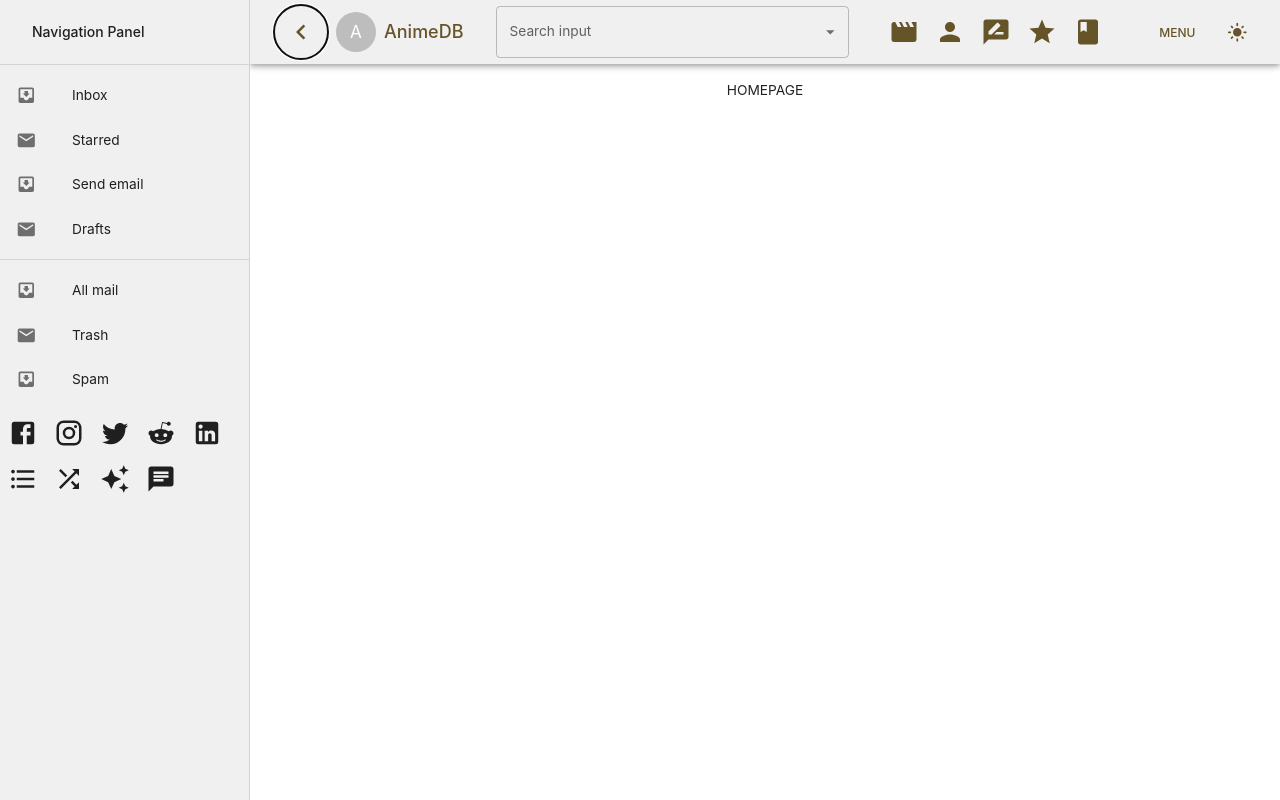
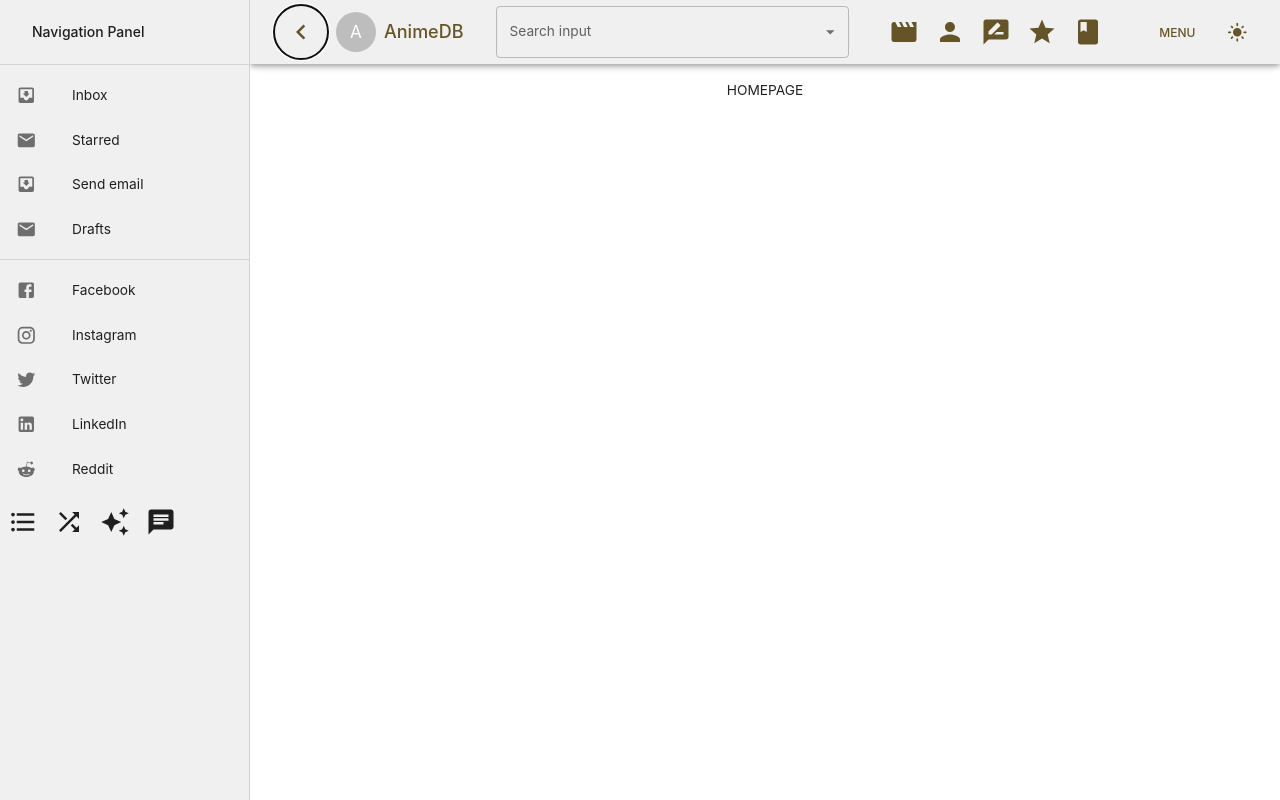
Before and after one commit to Gapotchenko-Yakov/anime-realm, a React (Vite) app in the folder client/: page /home in a window 1280 px wide. Both pictures are taken after a click on the button 51 px from the left and 32 px from the top of the page. Built offline with nearby package versions, Linux system fonts and the light colour scheme.

Commit message:
Change social links in the Drawer.

```diff
--- a/client/src/components/NavigationPanel.tsx
+++ b/client/src/components/NavigationPanel.tsx
@@ -42,6 +42,14 @@
 
   const theme: any = useTheme();
 
+  const socialLinks = [
+    { icon: <FacebookIcon />, label: "Facebook", link: "#" },
+    { icon: <InstagramIcon />, label: "Instagram", link: "#" },
+    { icon: <TwitterIcon />, label: "Twitter", link: "#" },
+    { icon: <LinkedInIcon />, label: "LinkedIn", link: "#" },
+    { icon: <RedditIcon />, label: "Reddit", link: "#" },
+  ];
+
   return (
     <Drawer
       sx={{
@@ -77,39 +85,21 @@
       </List>
       <Divider />
       <List>
-        {["All mail", "Trash", "Spam"].map((text, index) => (
-          <ListItem key={text} disablePadding>
+        {socialLinks.map(({ icon, label }) => (
+          <ListItem
+            key={label}
+            disablePadding
+            to="#"
+            component={RouterLink}
+            sx={{ color: "inherit" }}
+          >
             <ListItemButton>
-              <ListItemIcon>
-                {index % 2 === 0 ? <InboxIcon /> : <MailIcon />}
-              </ListItemIcon>
-              <ListItemText primary={text} />
+              <ListItemIcon>{icon}</ListItemIcon>
+              <ListItemText primary={label} />
             </ListItemButton>
           </ListItem>
         ))}
       </List>
-
-      <Stack
-        spacing={0}
-        direction="row"
-        sx={{ display: { xs: "none", md: "flex" } }}
-      >
-        <IconButton sx={{ color: "inherit" }} to="#" component={RouterLink}>
-          <FacebookIcon fontSize="large" />
-        </IconButton>
-        <IconButton sx={{ color: "inherit" }} to="#" component={RouterLink}>
-          <InstagramIcon fontSize="large" />
-        </IconButton>
-        <IconButton sx={{ color: "inherit" }} to="#" component={RouterLink}>
-          <TwitterIcon fontSize="large" />
-        </IconButton>
-        <IconButton sx={{ color: "inherit" }} to="#" component={RouterLink}>
-          <RedditIcon fontSize="large" />
-        </IconButton>
-        <IconButton sx={{ color: "inherit" }} to="#" component={RouterLink}>
-          <LinkedInIcon fontSize="large" />
-        </IconButton>
-      </Stack>
 
       <Stack spacing={0} direction="row">
         <IconButton
```
